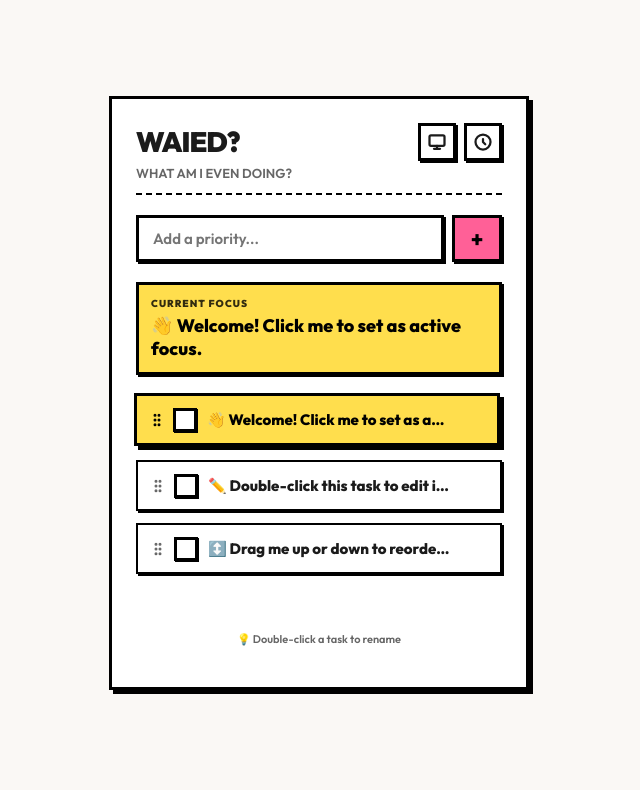
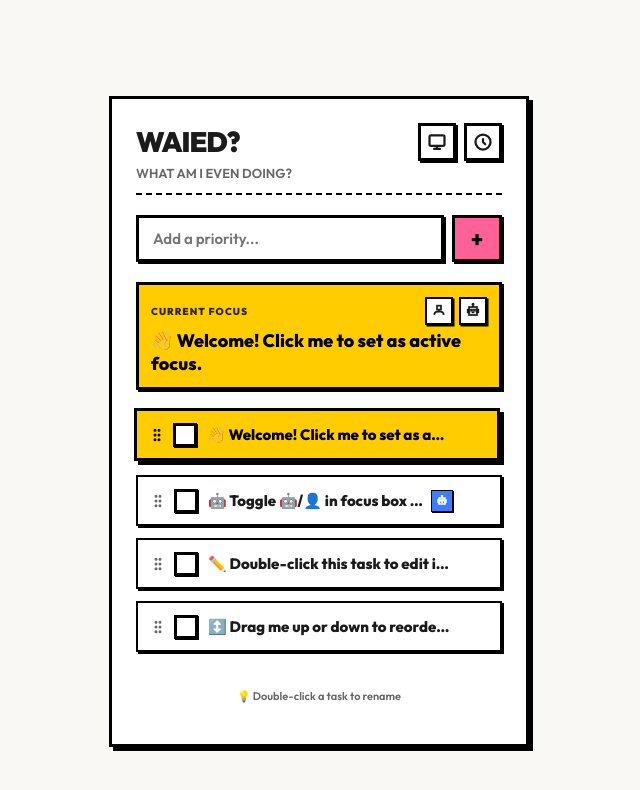
Before and after one commit to mitchell-wallace/what-am-i-even-doing, a Vue app: page / in a window 1280 px wide. Shown: the top 790 px of the page, without its empty margins (321-961 px from the left). Built offline with nearby package versions, Linux system fonts and the light colour scheme.

Commit message:
feat: darken yellow/green accents & add focus assignee toggles with custom SVGs

```diff
--- a/src/App.vue
+++ b/src/App.vue
@@ -45,8 +45,9 @@ function loadState() {
       // Seed starter tasks
       tasks.value = [
         { id: '1', name: '👋 Welcome! Click me to set as active focus.' },
-        { id: '2', name: '✏️ Double-click this task to edit its name.' },
-        { id: '3', name: '↕️ Drag me up or down to reorder the list.' }
+        { id: '2', name: '🤖 Toggle 🤖/👤 in focus box to mark AI/Human work.', assignee: 'robot' },
+        { id: '3', name: '✏️ Double-click this task to edit its name.' },
+        { id: '4', name: '↕️ Drag me up or down to reorder the list.' }
       ]
     }
 
@@ -171,7 +172,7 @@ function addTask() {
   if (tasks.value.length >= 5) return
 
   const newId = Date.now().toString()
-  tasks.value.push({ id: newId, name })
+  tasks.value.push({ id: newId, name, assignee: null })
   newTaskName.value = ''
 
   if (tasks.value.length === 1) {
@@ -186,6 +187,18 @@ function selectTask(id) {
   if (editingTaskId.value) return
   activeTaskId.value = id
   saveActiveTask()
+}
+
+function toggleAssignee(type) {
+  const activeTask = tasks.value.find(t => t.id === activeTaskId.value)
+  if (!activeTask) return
+
+  if (activeTask.assignee === type) {
+    activeTask.assignee = null
+  } else {
+    activeTask.assignee = type
+  }
+  saveTasks()
 }
 
 function startEdit(task) {
@@ -412,7 +425,45 @@ async function triggerInstall() {
 
     <!-- Active Focus Banner -->
     <div v-if="tasks.length > 0" class="focus-indicator">
-      <div class="indicator-tag">CURRENT FOCUS</div>
+      <div class="focus-indicator-header">
+        <span class="indicator-tag">CURRENT FOCUS</span>
+        <!-- Assignee Toggles -->
+        <div class="focus-assignee-toggles">
+          <button
+            class="assignee-toggle-btn"
+            :class="{ 'active-human': tasks.find(t => t.id === activeTaskId)?.assignee === 'human' }"
+            @click="toggleAssignee('human')"
+            title="Mark as Human task"
+            aria-label="Mark as Human task"
+          >
+            <!-- Human SVG -->
+            <svg viewBox="0 0 24 24" width="16" height="16" fill="none" stroke="currentColor" stroke-width="2.5" stroke-linejoin="miter">
+              <rect x="9" y="4" width="6" height="6" fill="currentColor" fill-opacity="0.1" />
+              <line x1="12" y1="10" x2="12" y2="13" />
+              <path d="M5 18c0-3 2-5 5-5h4c3 0 5 2 5 5" />
+            </svg>
+          </button>
+          <button
+            class="assignee-toggle-btn"
+            :class="{ 'active-robot': tasks.find(t => t.id === activeTaskId)?.assignee === 'robot' }"
+            @click="toggleAssignee('robot')"
+            title="Mark as AI Robot task"
+            aria-label="Mark as AI Robot task"
+          >
+            <!-- Robot SVG -->
+            <svg viewBox="0 0 24 24" width="16" height="16" fill="none" stroke="currentColor" stroke-width="2.5" stroke-linejoin="miter">
+              <rect x="6" y="6" width="12" height="12" fill="currentColor" fill-opacity="0.1" />
+              <rect x="9" y="10" width="1.5" height="1.5" fill="currentColor" />
+              <rect x="13.5" y="10" width="1.5" height="1.5" fill="currentColor" />
+              <line x1="10" y1="14" x2="14" y2="14" />
+              <line x1="12" y1="6" x2="12" y2="3" />
+              <circle cx="12" cy="2" r="1" fill="currentColor" />
+              <rect x="4" y="10" width="2" height="4" />
+              <rect x="18" y="10" width="2" height="4" />
+            </svg>
+          </button>
+        </div>
+      </div>
       <div class="focus-title">
         {{ tasks.find(t => t.id === activeTaskId)?.name || 'Select a task below' }}
       </div>
@@ -492,6 +543,27 @@ async function triggerInstall() {
             >
               {{ task.name }}
             </span>
+          </div>
+
+          <!-- Assignee Badge -->
+          <div v-if="task.assignee" class="task-assignee-badge" :class="`badge-${task.assignee}`" :title="`Assigned to: ${task.assignee}`">
+            <!-- Human Badge Icon -->
+            <svg v-if="task.assignee === 'human'" viewBox="0 0 24 24" width="12" height="12" fill="none" stroke="currentColor" stroke-width="3" stroke-linejoin="miter">
+              <rect x="9" y="4" width="6" height="6" fill="currentColor" fill-opacity="0.1" />
+              <line x1="12" y1="10" x2="12" y2="13" />
+              <path d="M5 18c0-3 2-5 5-5h4c3 0 5 2 5 5" />
+            </svg>
+            <!-- Robot Badge Icon -->
+            <svg v-else-if="task.assignee === 'robot'" viewBox="0 0 24 24" width="12" height="12" fill="none" stroke="currentColor" stroke-width="3" stroke-linejoin="miter">
+              <rect x="6" y="6" width="12" height="12" fill="currentColor" fill-opacity="0.1" />
+              <rect x="9" y="10" width="1.5" height="1.5" fill="currentColor" />
+              <rect x="13.5" y="10" width="1.5" height="1.5" fill="currentColor" />
+              <line x1="10" y1="14" x2="14" y2="14" />
+              <line x1="12" y1="6" x2="12" y2="3" />
+              <circle cx="12" cy="2" r="1" fill="currentColor" />
+              <rect x="4" y="10" width="2" height="4" />
+              <rect x="18" y="10" width="2" height="4" />
+            </svg>
           </div>
 
           <!-- Delete Button (Only displays on hover/edit) -->
@@ -996,4 +1068,86 @@ async function triggerInstall() {
 .drawer-leave-to {
   transform: translateX(100%);
 }
+
+/* Assignee Toggles styles */
+.focus-indicator-header {
+  display: flex;
+  justify-content: space-between;
+  align-items: center;
+  width: 100%;
+}
+
+.focus-assignee-toggles {
+  display: flex;
+  gap: 6px;
+}
+
+.assignee-toggle-btn {
+  background-color: var(--bg-card);
+  color: var(--text-main);
+  border: 2px solid var(--border-color);
+  box-shadow: 1.5px 1.5px 0px 0px var(--shadow-color);
+  width: 28px;
+  height: 28px;
+  display: flex;
+  align-items: center;
+  justify-content: center;
+  cursor: pointer;
+  padding: 0;
+  transition: transform 0.05s ease, box-shadow 0.05s ease, background-color 0.1s ease;
+}
+
+.assignee-toggle-btn:hover {
+  transform: translate(-0.5px, -0.5px);
+  box-shadow: 2px 2px 0px 0px var(--shadow-color);
+}
+
+.assignee-toggle-btn:active {
+  transform: translate(0.5px, 0.5px);
+  box-shadow: 0.5px 0.5px 0px 0px var(--shadow-color);
+}
+
+/* Active states */
+.assignee-toggle-btn.active-human {
+  background-color: var(--accent-orange);
+  color: var(--text-on-accent);
+  box-shadow: none;
+  transform: translate(1px, 1px);
+}
+
+.assignee-toggle-btn.active-robot {
+  background-color: var(--accent-blue);
+  color: #ffffff;
+  box-shadow: none;
+  transform: translate(1px, 1px);
+}
+
+/* Task assignee badges */
+.task-assignee-badge {
+  display: inline-flex;
+  align-items: center;
+  justify-content: center;
+  width: 22px;
+  height: 22px;
+  border: 1.5px solid var(--border-color);
+  box-shadow: 1px 1px 0px 0px var(--shadow-color);
+  margin-left: 6px;
+  flex-shrink: 0;
+}
+
+.task-assignee-badge.badge-human {
+  background-color: var(--accent-orange);
+  color: var(--text-on-accent);
+}
+
+.task-assignee-badge.badge-robot {
+  background-color: var(--accent-blue);
+  color: #ffffff;
+}
+
+/* Ensure active-task styling handles color overrides inside the items gracefully */
+.task-item.active-task .assignee-toggle-btn {
+  border-color: #000000;
+  box-shadow: 1px 1px 0px 0px #000000;
+}
 </style>
--- a/src/style.css
+++ b/src/style.css
@@ -9,9 +9,9 @@
   --text-on-accent: #000000; /* Black text on neon/bright backgrounds */
 
   /* Neobrutalist Accents */
-  --accent-active: #ffde4d; /* High-contrast Attention Yellow */
+  --accent-active: #ffcc00; /* High-contrast Attention Yellow (darkened) */
   --accent-pink: #ff6097;   /* Playful Brutalist Pink */
-  --accent-green: #37eb89;  /* Checkbox Completed Green */
+  --accent-green: #0fa362;  /* Checkbox Completed Green (darkened, like magenta) */
   --accent-blue: #3d7cff;   /* Accent Button Blue */
   --accent-orange: #ff7849; /* High-attention Orange */
 
@@ -45,9 +45,9 @@
   --text-on-accent: #ffffff; /* White text on active/gold/magenta in dark mode */
 
   /* Dark Mode Accent Overrides (less bright) */
-  --accent-active: #b08b00; /* Darker Gold */
+  --accent-active: #8c6e00; /* Darker Gold (shade darker) */
   --accent-pink: #c2185b;   /* Deeper Magenta */
-  --accent-green: #1b8b4c;  /* Darker neobrutalist green for done state */
+  --accent-green: #126d39;  /* Darker neobrutalist green for done state (touch darker) */
 }
 
 /* System dark theme fallback if no manual class overrides are active */
@@ -62,9 +62,9 @@
     --text-on-accent: #ffffff;
 
     /* Dark Mode Accent Overrides (less bright) */
-    --accent-active: #b08b00; /* Darker Gold */
+    --accent-active: #8c6e00; /* Darker Gold (shade darker) */
     --accent-pink: #c2185b;   /* Deeper Magenta */
-    --accent-green: #1b8b4c;  /* Darker neobrutalist green for done state */
+    --accent-green: #126d39;  /* Darker neobrutalist green for done state (touch darker) */
   }
 }
 
```
